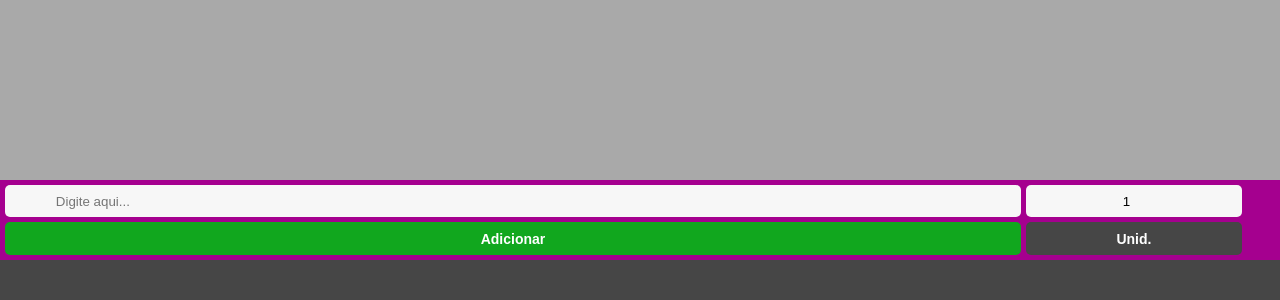
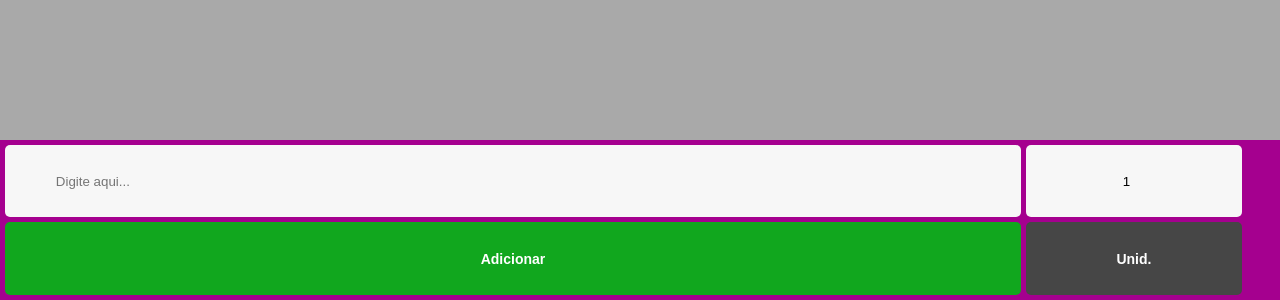
Before and after one commit to pauloAlba/toDoList, a plain HTML site: page index.html in a window 1280 px wide. Shown: the part 500-800 px from the top of the page. Drawn offline with Linux system fonts and the light colour scheme.

```diff
--- a/style.css
+++ b/style.css
@@ -9,7 +9,7 @@ body{
     background-color: rgb(70, 70, 70);
 }
 header{
-    height: 10vh;
+    height: 20vh;
     display: flex;
     order: 2;
     background-color: rgb(165, 0, 143);
@@ -20,7 +20,7 @@ header{
 main{
     display: flex;
     flex-direction: column;
-    height: 85vh;
+    height: 80vh;
     order: 1;
 
 }
```
